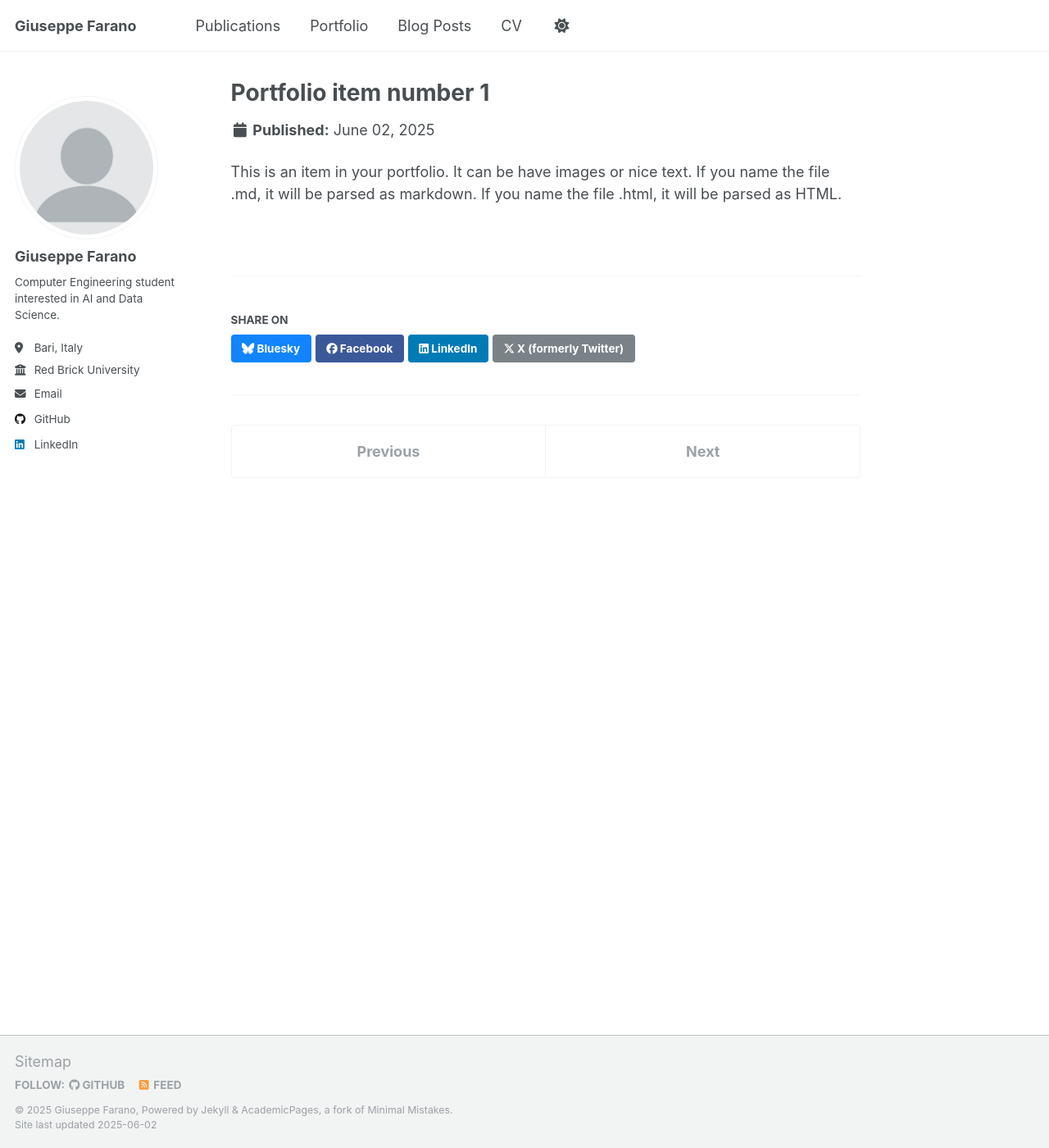
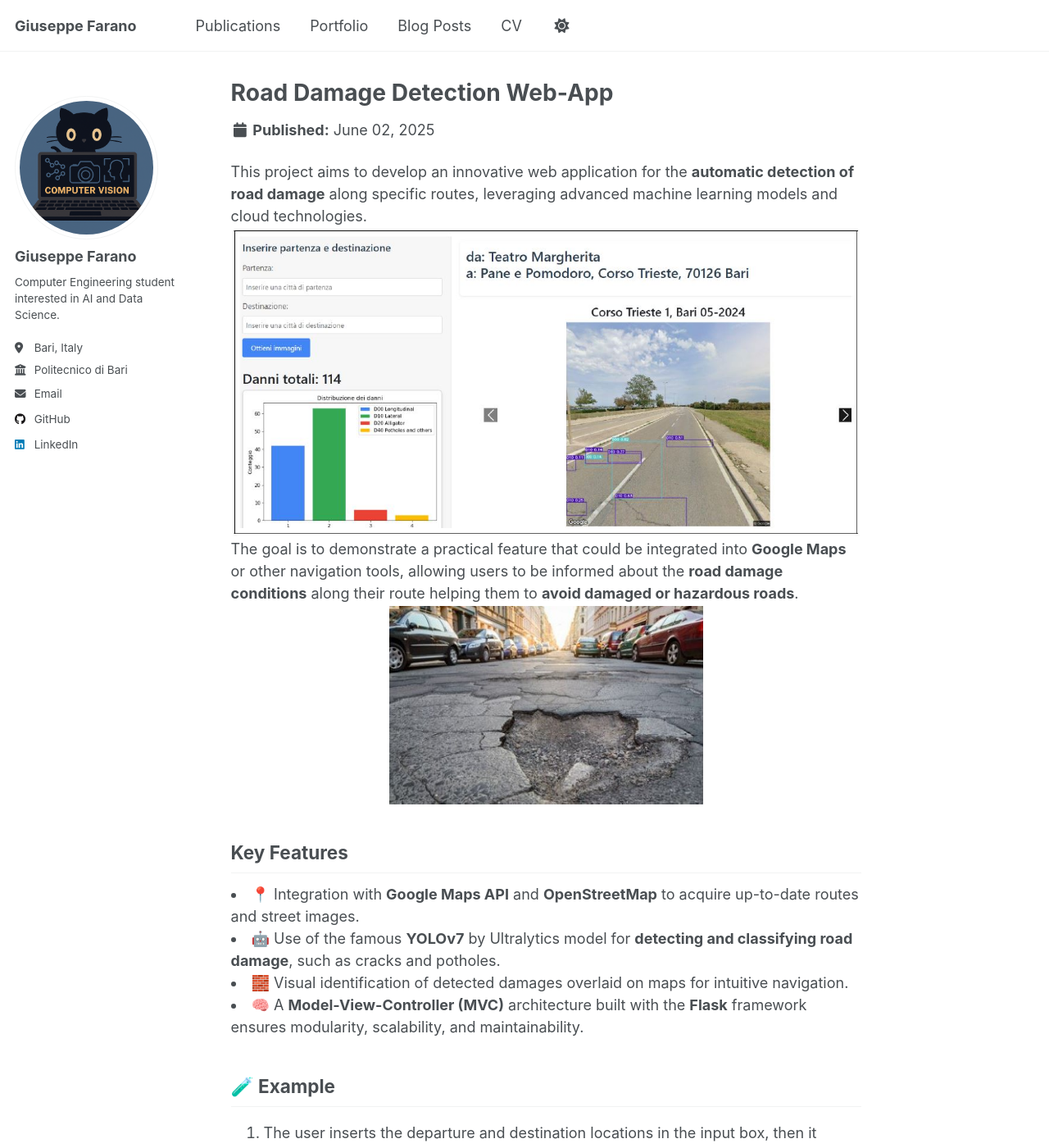
Before and after one commit to GiuseppeFarano/giuseppefarano.github.io, a Jekyll site: the page built from _portfolio/portfolio-1.html, in a window 1280 px wide and 1400 px high. Shown: the whole window at 82% size. Built offline with Jekyll 4.4.1, drawn with Linux system fonts in a browser that asks for light colours; some of the changed text lies outside the part shown.

Commit message:
RDD added to Portfolio

```diff
--- a/_config.yml
+++ b/_config.yml
@@ -22,12 +22,12 @@ repository               : "giuseppefarano.github.io"
 #               Additional customization can be done by editing /_includes/author-profile.html
 author:
   # Biographic information
-  avatar           : "profile.png"
+  avatar           : "Github_logo.png"
   name             : "Giuseppe Farano"
   pronouns         : # example: "she/her"
   bio              : "Computer Engineering student interested in AI and Data Science."
   location         : "Bari, Italy"
-  employer         : "Red Brick University"
+  employer         : "Politecnico di Bari"
   uri              : # URL
   email            : "farano.giuseppe@gmail.com"
 
--- a/_pages/portfolio.html
+++ b/_pages/portfolio.html
@@ -7,7 +7,8 @@ author_profile: true
 
 {% include base_path %}
 
-
+<div class="portfolio-flex"></div>
 {% for post in site.portfolio %}
   {% include archive-single.html %}
 {% endfor %}
+</div>
--- /dev/null
+++ b/_portfolio/portfolio-1.html
@@ -0,0 +1,46 @@
+---
+title: "Road Damage Detection Web-App"
+excerpt: "This project introduces a web app for the automatic detection of road damage along routes, using advanced machine learning and cloud technologies. It showcases a feature that could enhance tools like Google Maps by alerting users to road damage and helping them avoid hazardous paths. <br/><img src='/images/rdd_front_image.JPG' width='80%' alt='Road Damage Detection Front Image' height='auto' class='center'/>"
+collection: portfolio
+---
+
+This project aims to develop an innovative web application for the <b>automatic detection of road damage</b> along specific routes, leveraging advanced machine learning models and cloud technologies.
+
+<div style="text-align:center; margin: 2px">
+  <img src='/images/rdd_front_image.JPG' width='100%' alt='Road Damage Detection Front Image' height='auto' class='center'/>
+</div>
+
+The goal is to demonstrate a practical feature that could be integrated into <b>Google Maps</b> or other navigation tools, allowing users to be informed about the <b>road damage conditions</b> along their route helping them to <b>avoid damaged or hazardous roads</b>.
+
+<div align="center" style="margin: 2px">
+  <img src="/images/rdd_problem.JPG" width='50%' alt='Problem' height='auto' class='center'/>
+</div>
+
+<h2>Key Features</h2>
+    <li>📍 Integration with <b>Google Maps API</b> and <b>OpenStreetMap</b> to acquire up-to-date routes and street images.</li>
+    <li>🤖 Use of the famous <b>YOLOv7</b> by Ultralytics model for <b>detecting and classifying road damage</b>, such as cracks and potholes.</li>
+    <li>🧱 Visual identification of detected damages overlaid on maps for intuitive navigation. </li>
+    <li>🧠 A <b>Model-View-Controller (MVC)</b> architecture built with the <b>Flask</b> framework ensures modularity, scalability, and maintainability.</li>
+</ul>
+
+<h2>🧪 Example</h2>
+
+<ol>
+    <li>The user inserts the departure and destination locations in the input box, then it pushes the "Obtain images" button.
+        <div align="center" style="margin: 2px">
+        <img src="/images/rdd_example_plot.JPG" alt="Example Plot" width="50%" style="border: 2px solid black;"/>
+        </div>
+    </li>
+    <li>An API call is made to OpenStreetMap to obtain the route. Then, coordinates are extracted from received route and are used to query Google Street View in order to obtain images. The received images are pre-processed and passed as input to the Yolov7 model. The final result is the following
+        <div align="center" style="margin: 2px">
+        <img src="/images/rdd_example.JPG" alt="Example Damages" width="100%"/>
+        </div>
+    </li>
+    <li>On the right, a carousel showing detected damages on the route's road. On the left, a graphic that shows stathistics about the distribution of detected damages among the classes: Longitudinal, Lateral and Alligator Cracks, and Potholes.</li>
+</ol>
+
+<h2>📄 License</h2>
+
+This project is distributed under the Apache 2.0 License
+
+For more details, visit the <a href="https://github.com/GiuseppeFarano/road-damage-detection/tree/main">Github repository.</a>
--- a/_portfolio/portfolio-1.md
+++ /dev/null
@@ -1,7 +0,0 @@
----
-title: "Portfolio item number 1"
-excerpt: "Short description of portfolio item number 1<br/><img src='/images/500x300.png'>"
-collection: portfolio
----
-
-This is an item in your portfolio. It can be have images or nice text. If you name the file .md, it will be parsed as markdown. If you name the file .html, it will be parsed as HTML.
--- a/assets/css/main.scss
+++ b/assets/css/main.scss
@@ -7,6 +7,23 @@
  * Note that the files are processed in the order they are imported, so they are partly
    sorted by the dependencies. Also, the first two lines of the file are required by Jekyll.
  */
+.portfolio-flex {
+  display: flex;
+  flex-wrap: wrap;
+  gap: 1.5rem;
+  justify-content: flex-start;
+}
+
+.portfolio-flex .list__item {
+  flex: 1 1 30%;
+  box-sizing: border-box;
+}
+
+.center {
+  display: block;
+  margin-left: auto;
+  margin-right: auto;
+}
 
 @import
     "vendor/breakpoint/breakpoint",
```
Also changed, not shown: _pages/about.md (+0 -2 lines), _portfolio/portfolio-2.html (+7 -3 lines), _portfolio/portfolio.md (added, +7 -0 lines), images/Github_logo.png (added), images/rdd_example.JPG (added), images/rdd_example_plot.JPG (added), images/rdd_front_image.JPG (added), images/rdd_problem.JPG (added), 1 other file.
